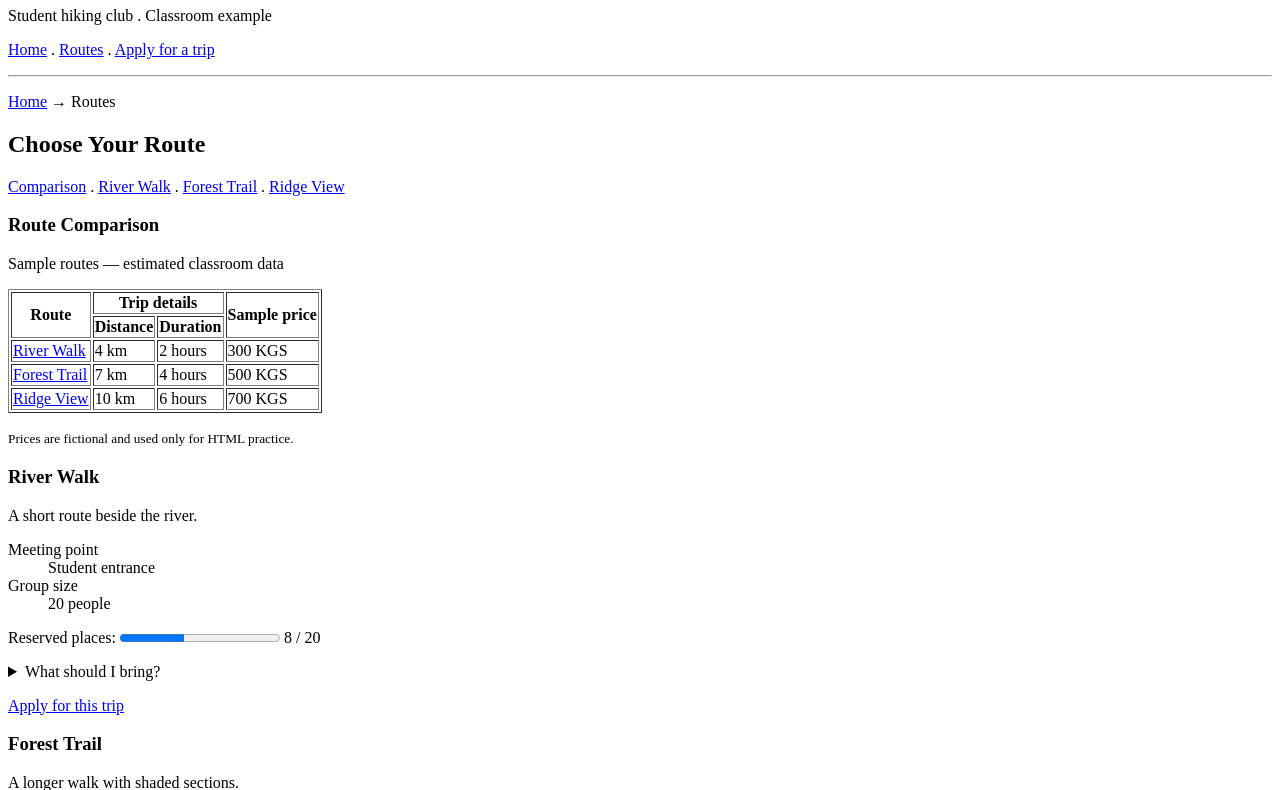
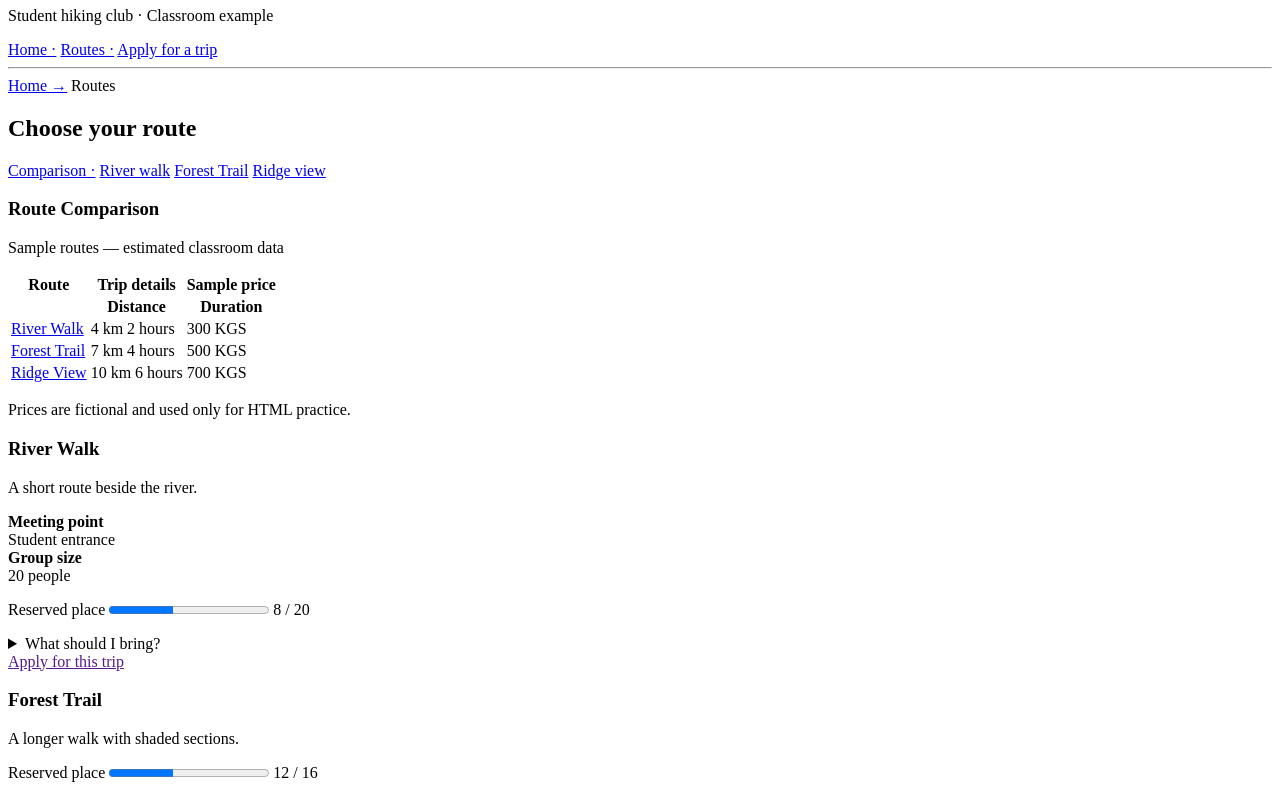
Before and after one commit to ha1zan/Site.html, a plain HTML site: page routes.html in a window 1280 px wide. Shown: the part 73-863 px from the top of the page. Drawn offline with Linux system fonts and the light colour scheme.

Commit message:
Refactor routes.html for improved structure and styling

```diff
--- a/routes.html
+++ b/routes.html
@@ -2,47 +2,44 @@
 <html lang="en">
 <head>
     <meta charset="UTF-8">
-    <title>Trail Club</title>
+    <meta name="viewport" content="width=device-width, initial-scale=1.0">
+    <title>routes</title>
 </head>
 <body>
+    <h1>Trail club</h1>
+    <p class="subtitle">Student hiking club · Classroom example</p>
+    <nav>
+        <a href="home.html">Home ·</a>
+        <a href="#">Routes ·</a>
+        <a href="apply.html">Apply for a trip</a>
+    </nav>
+    <hr>
+    <section>
+    <nav>
+        <a href="copy.html">Home →</a>
+        Routes
+    </nav>
+    </section>
+    <section>
+        <h2>Choose your route</h2>
+        <a href="#comparison">Comparison ·</a>
+        <a href="#river">River walk</a>
+        <a href="#forest">Forest Trail</a>
+        <a href="#ridge view">Ridge view</a>
+    </section>
+    <h3 id="comparison">Route Comparison</h3>
 
-    <!-- Шапка / Заголовок -->
-    <h1 id="top">Trail Club</h1>
-    <p>Student hiking club . Classroom example</p>
+      <p>Sample routes — estimated classroom data</p>
 
-    <!-- Навигация -->
-    <p>
-        <a href="#home">Home</a> .
-        <a href="#routes">Routes</a> .
-        <a href="#apply">Apply for a trip</a>
-    </p>
-
-    <hr>
-
-    <!-- Хлебные крошки -->
-    <p><a href="#home">Home</a> &rarr; Routes</p>
-
-    <!-- Выбор маршрута -->
-    <h2>Choose Your Route</h2>
-    <p>
-        <a href="#comparison">Comparison</a> .
-        <a href="#river-walk">River Walk</a> .
-        <a href="#forest-trail">Forest Trail</a> .
-        <a href="#ridge-view">Ridge View</a>
-    </p>
-
-    <!-- Сравнение маршрутов -->
-    <h3 id="comparison">Route Comparison</h3>
-    <p>Sample routes &mdash; estimated classroom data</p>
-
-    <table border="1">
+      <table>
         <thead>
           <tr>
-                <th rowspan="2">Route</th>
-                <th colspan="2">Trip details</th>
-                <th rowspan="2">Sample price</th>
+            <th>Route</th>
+            <th>Trip details</th>
+            <th>Sample price</th>
           </tr>
           <tr>
+            <th></th>
             <th>Distance</th>
             <th>Duration</th>
           </tr>
@@ -50,91 +47,106 @@
         <tbody>
           <tr>
             <td><a href="#river-walk">River Walk</a></td>
-                <td>4 km</td>
-                <td>2 hours</td>
+            <td>4 km 2 hours</td>
             <td>300 KGS</td>
           </tr>
           <tr>
             <td><a href="#forest-trail">Forest Trail</a></td>
-                <td>7 km</td>
-                <td>4 hours</td>
+            <td>7 km 4 hours</td>
             <td>500 KGS</td>
           </tr>
           <tr>
             <td><a href="#ridge-view">Ridge View</a></td>
-                <td>10 km</td>
-                <td>6 hours</td>
+            <td>10 km 6 hours</td>
             <td>700 KGS</td>
           </tr>
         </tbody>
       </table>
-    <p><small>Prices are fictional and used only for HTML practice.</small></p>
+      <p>Prices are fictional and used only for HTML practice.</p>
 
-    <!-- Маршрут 1: River Walk -->
-    <h3 id="river-walk">River Walk</h3>
+
+      <h3>River Walk</h3>
       <p>A short route beside the river.</p>
 
-    <dl>
-        <dt>Meeting point</dt>
-        <dd>Student entrance</dd>
-        <dt>Group size</dt>
-        <dd>20 people</dd>
-    </dl>
-
       <p>
-        Reserved places:
-        <progress value="8" max="20"></progress>
+        <strong>Meeting point</strong><br>
+        Student entrance<br>
+        <strong>Group size</strong><br>
+        20 people
+      </p>
+      <div>
+        <p>
+        <label for="progress">Reserved place</label>
+        <progress id="progress" value="4" max="10">8 / 20</progress>
         8 / 20
         </p>
+      </div>
 
       <details>
         <summary>What should I bring?</summary>
-        <p>Water, comfortable shoes, snacks.</p>
+        <ul>
+          <li>Water and snacks</li>
+          <li>Comfortable shoes</li>
+          <li>Rain jacket</li>
+        </ul>
       </details>
 
-    <p><a href="#apply">Apply for this trip</a></p>
-
-    <!-- Маршрут 2: Forest Trail -->
-    <h3 id="forest-trail">Forest Trail</h3>
+        <a href="">Apply for this trip</a>
+      </p>
+      <h3>Forest Trail</h3>
       <p>A longer walk with shaded sections.</p>
 
+      <div>
         <p>
-        Reserved places:
-        <progress value="12" max="16"></progress>
+        <label for="progress">Reserved place</label>
+        <progress id="progress" value="4" max="10"></progress>
         12 / 16
         </p>
+      </div>
 
       <details>
         <summary>Preparation checklist</summary>
-        <p>Hiking boots, hat, sunscreen.</p>
+        <ul>
+          <li>Check weather forecast</li>
+          <li>Bring enough water</li>
+          <li>Wear layered clothing</li>
+        </ul>
       </details>
 
-    <p><a href="#apply">Apply for this trip</a></p>
+      <p>
+        <a href="">Apply for this trip</a>
+      </p>
 
-    <!-- Маршрут 3: Ridge View -->
-    <h3 id="ridge-view">Ridge View</h3>
+
+      <h3>Ridge View</h3>
       <p>The longest route in this fictional club catalog.</p>
 
+      <div>
         <p>
-        Reserved places:
-        <progress value="6" max="12"></progress>
+        <label for="progress">Reserved place</label>
+        <progress id="progress" value="4" max="8"></progress>
         6 / 12
         </p>
+      </div>
 
       <details>
         <summary>How is this route different?</summary>
-        <p>Steeper inclines, panoramic views.</p>
+        <p>It goes along the mountain ridge with panoramic views. Requires more stamina than the other two routes.</p>
       </details>
 
-    <p><a href="#apply">Apply for this trip</a></p>
+      <p>
+        <a href="">Apply for this trip</a>
+      </p>
+    </section>
 
     <hr>
 
-    <!-- Подвал страницы -->
+
     <footer>
-        <p>Trail Club . Fictional trips and prices for HTML practice</p>
-        <p><a href="#top">Back to top &uarr;</a></p>
+      <p>Trail Club · Fictional trips and prices for HTML practice</p>
+      <p><a href="#above">Back to top ↑</a></p>
     </footer>
 
+  </div>
 </body>
 </html>
```
Lines whose indentation alone changed are shown as unchanged.
